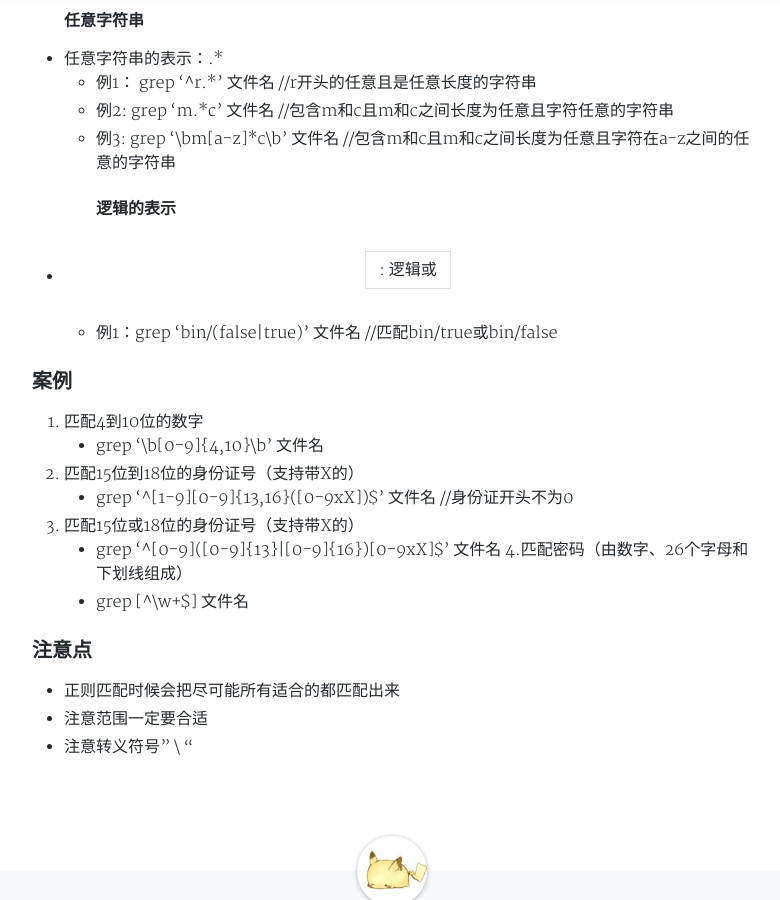
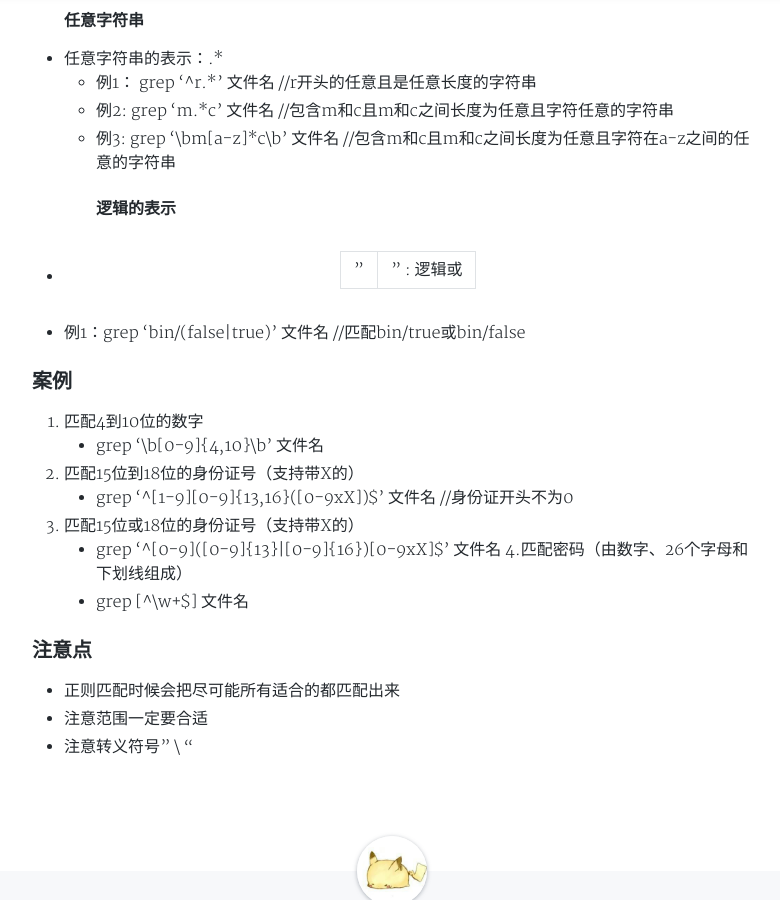
Before and after one commit to DMLhope/DMLhope.github.io, a Jekyll site: the page built from _posts/2020-02-13-note-zhengze.md, in a window 1280 px wide and 900 px high, scrolled down 2514 px. Shown: the whole window, without its empty margins (248-1028 px from the left). Built offline with Jekyll 4.4.1, drawn with Linux system fonts in a browser that asks for light colours; nearby versions of some CDN libraries; formulas are drawn with MathJax 3; a style sheet for code colours, icons or effects is not loaded.

Commit message:
修改正则文档的bug

```diff
--- a/_posts/2020-02-13-note-zhengze.md
+++ b/_posts/2020-02-13-note-zhengze.md
@@ -76,7 +76,7 @@ cover: '../../../assets/img/20200213.jpg'
   + 例2:    grep 'm.*c' 文件名    //包含m和c且m和c之间长度为任意且字符任意的字符串
   + 例3:    grep '\bm[a-z]*c\b' 文件名  //包含m和c且m和c之间长度为任意且字符在a-z之间的任意的字符串
 #### 逻辑的表示
-+ |   :   逻辑或
++  "| " :   逻辑或
   + 例1：grep 'bin/\(false\|true\)' 文件名 //匹配bin/true或bin/false
 
 
```
